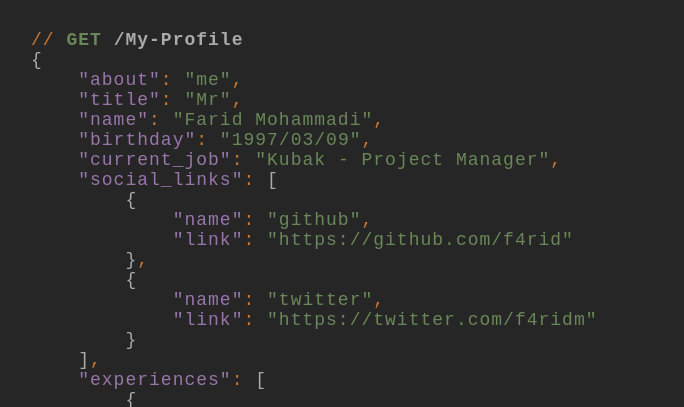
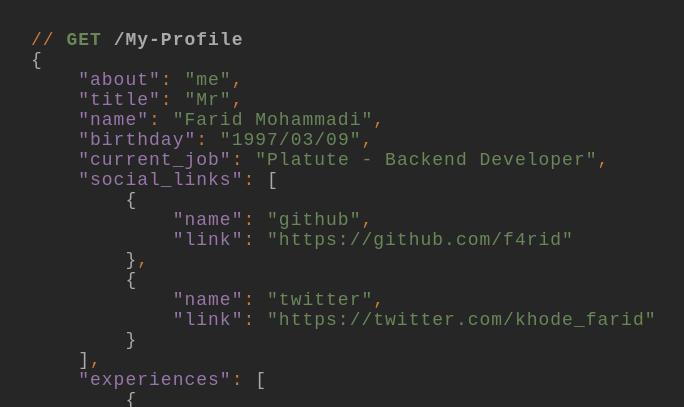
Before and after one commit to F4rid/resume, a plain HTML site: page index.html in a window 1280 px wide. Shown: the top 407 px of the page, without its empty margins (259-943 px from the left). Drawn offline with Linux system fonts and the light colour scheme.

Commit message:
Update index.html

```diff
--- a/index.html
+++ b/index.html
@@ -75,7 +75,7 @@
     <span class="code-key">"title"</span>: <span class="code-value">"Mr"</span>,
     <span class="code-key">"name"</span>: <span class="code-value">"Farid Mohammadi"</span>,
     <span class="code-key">"birthday"</span>: <span class="code-value">"1997/03/09"</span>,
-    <span class="code-key">"current_job"</span>: <a class="code-value" href="https://www.zarinpal.com/">"Kubak - Project Manager"</a>,
+    <span class="code-key">"current_job"</span>: <a class="code-value" href="https://www.platute.com/">"Platute - Backend Developer"</a>,
     <span class="code-key">"social_links"</span>: <span class="code-array">[</span>
         <span class="code-array">{</span>
             <span class="code-key">"name"</span>: <span class="code-value">"github"</span>,
@@ -83,7 +83,7 @@
         <span class="code-array">}</span>,
         <span class="code-array">{</span>
             <span class="code-key">"name"</span>: <span class="code-value">"twitter"</span>,
-            <span class="code-key">"link"</span>: <a class="code-value"  href="https://twitter.com/f4ridm">"https://twitter.com/f4ridm"</a>
+            <span class="code-key">"link"</span>: <a class="code-value"  href="https://twitter.com/khode_farid">"https://twitter.com/khode_farid"</a>
         <span class="code-array">}</span>
     <span class="code-array">]</span>,
     <span class="code-key">"experiences"</span>: <span class="code-array">[</span>
```
